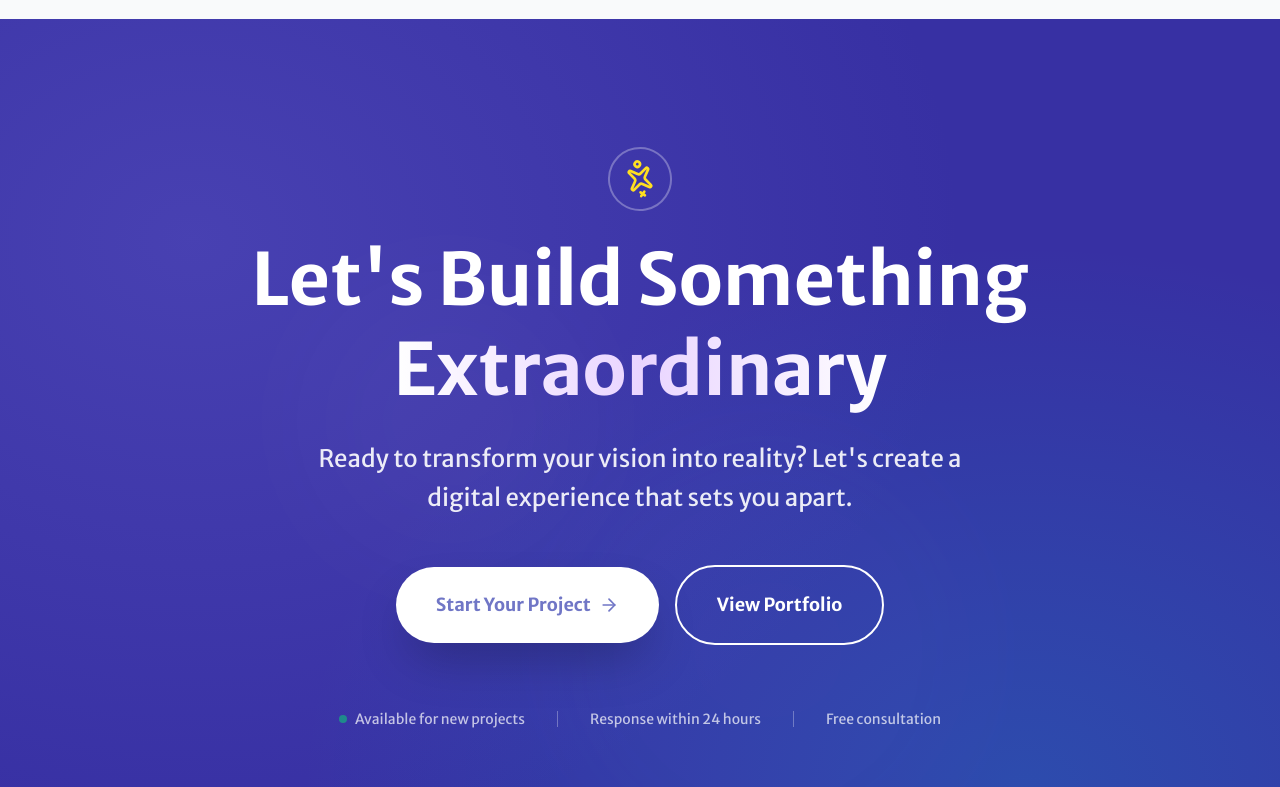
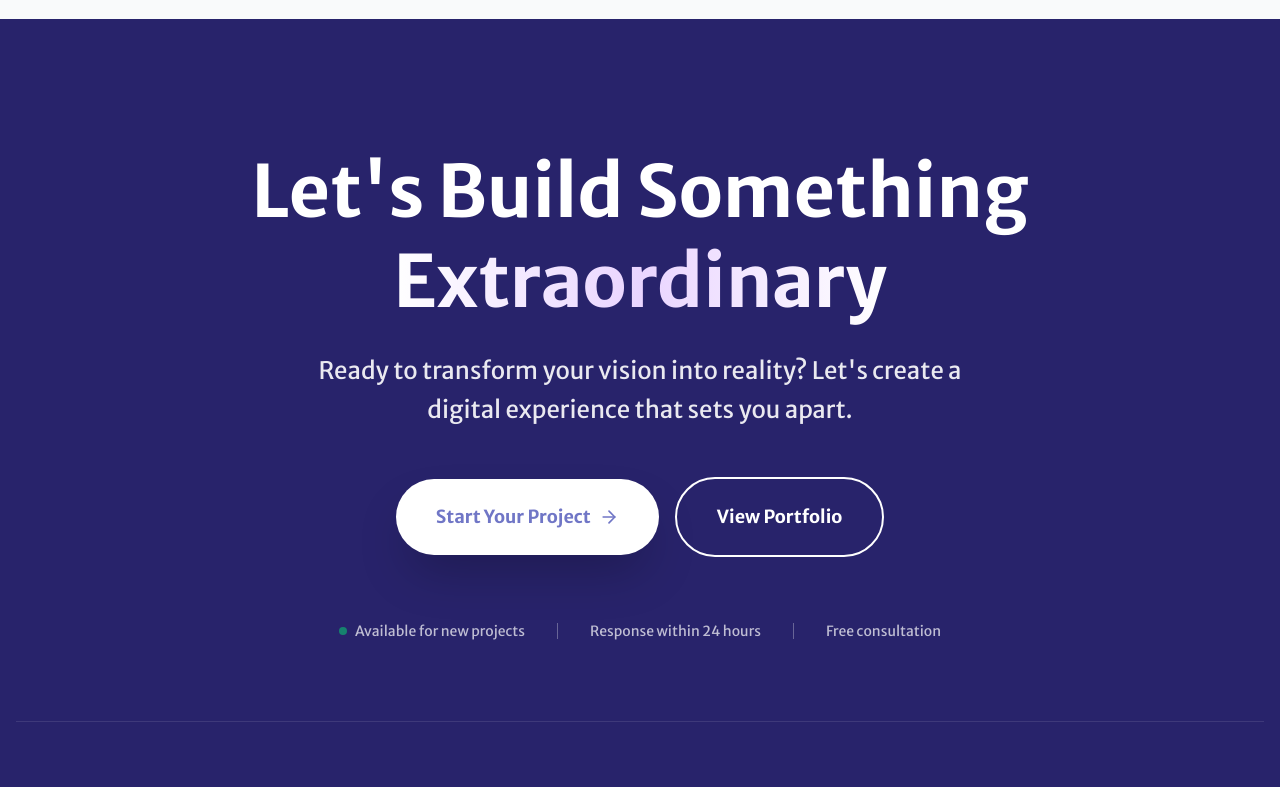
Before and after one commit to cloudstreamsystems/craftedbycss, a Next.js app: page / in a window 1280 px wide. Shown: the part 7200-7987 px from the top of the page. Built offline with nearby package versions, Linux system fonts and the light colour scheme.

Commit message:
Refactor CTA: Remove background blobs and unused imports

```diff
--- a/components/home/CTA.tsx
+++ b/components/home/CTA.tsx
@@ -4,31 +4,14 @@ import { motion } from "framer-motion";
 import Button from "@/components/ui/Button";
 import Container from "@/components/ui/Container";
 import Link from "next/link";
-import { ArrowRight, Sparkles, Facebook, Twitter, Instagram, Linkedin, Mail } from "lucide-react";
+import { ArrowRight, Facebook, Twitter, Instagram, Linkedin, Mail } from "lucide-react";
 import MotionToggle from "@/components/ui/MotionToggle";
 
 export default function CTA() {
   return (
-    <section className="relative pt-32 pb-16 gradient-bg text-white overflow-hidden">
+    <section className="relative pt-32 pb-16 bg-[#28236b] text-white overflow-hidden">
       {/* Animated background elements */}
-      <div className="absolute inset-0">
-        <motion.div
-          animate={{
-            scale: [1, 1.1, 1],
-            opacity: [0.3, 0.5, 0.3],
-          }}
-          transition={{ duration: 8, repeat: Infinity }}
-          className="absolute top-1/4 left-1/4 w-64 h-64 bg-white/10 rounded-full blur-3xl"
-        />
-        <motion.div
-          animate={{
-            scale: [1.1, 1, 1.1],
-            opacity: [0.2, 0.4, 0.2],
-          }}
-          transition={{ duration: 10, repeat: Infinity }}
-          className="absolute bottom-1/4 right-1/4 w-96 h-96 bg-purple-400/10 rounded-full blur-3xl"
-        />
-      </div>
+
 
       <Container>
         <motion.div
@@ -38,16 +21,7 @@ export default function CTA() {
           viewport={{ once: true }}
           className="relative z-10"
         >
-          {/* Decorative element */}
-          <div className="flex justify-center mb-6">
-            <motion.div
-              animate={{ rotate: 360 }}
-              transition={{ duration: 20, repeat: Infinity, ease: "linear" }}
-              className="w-16 h-16 border-2 border-white/30 rounded-full flex items-center justify-center"
-            >
-              <Sparkles className="w-8 h-8 text-yellow-300" />
-            </motion.div>
-          </div>
+
 
           <div className="text-center max-w-4xl mx-auto mb-20">
             <h2 className="text-5xl md:text-7xl font-bold mb-6 leading-tight">
```
